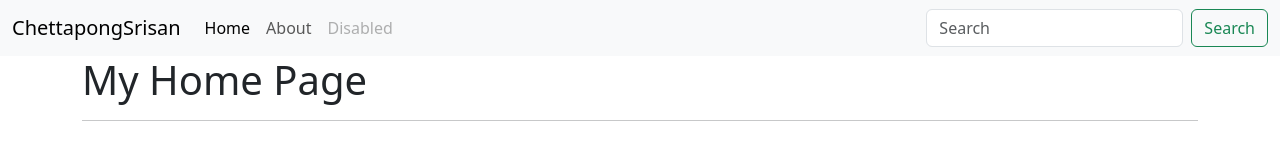
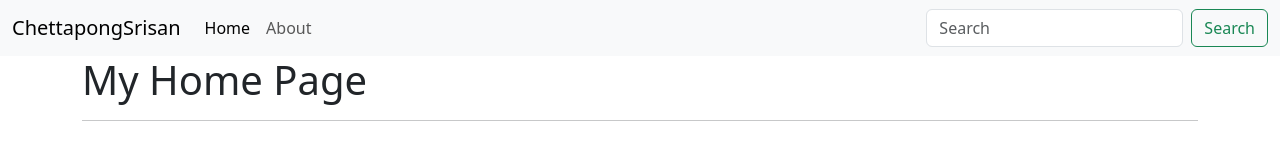
Before and after one commit to ChettapongSrisan/ChettapongSrisan.github.io, a plain HTML site: page index.html in a window 1280 px wide. Drawn offline with nearby package versions, Linux system fonts and the light colour scheme.

Commit message:
remove disable

```diff
--- a/index.html
+++ b/index.html
@@ -23,8 +23,7 @@
             </li>
 
             </li>
-            <li class="nav-item">
-              <a class="nav-link disabled" aria-disabled="true">Disabled</a>
+
             </li>
           </ul>
           <form class="d-flex" role="search">
```
Also changed, not shown: about.html (+1 -2 lines).
